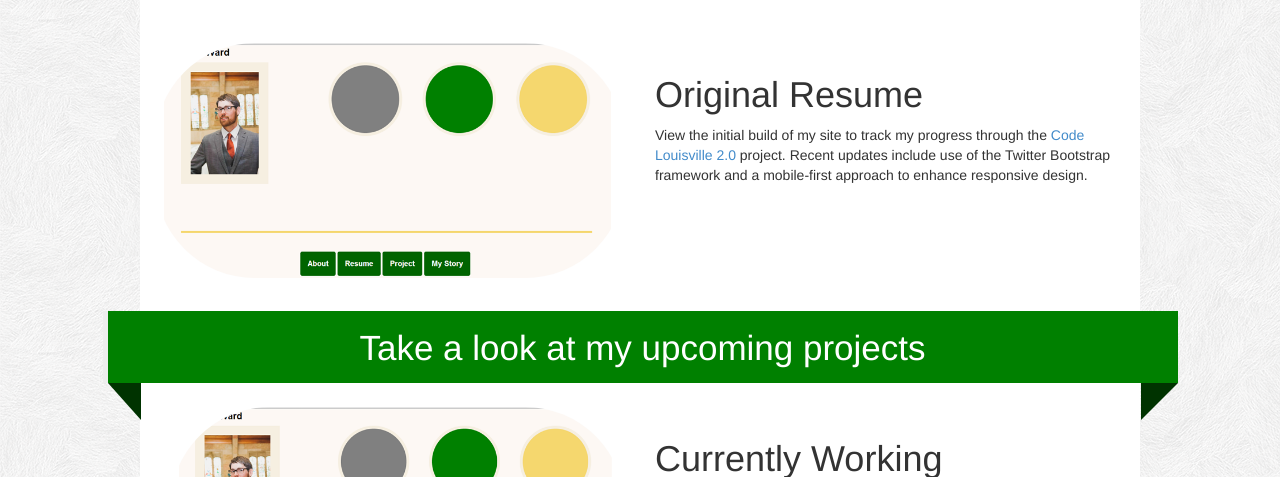
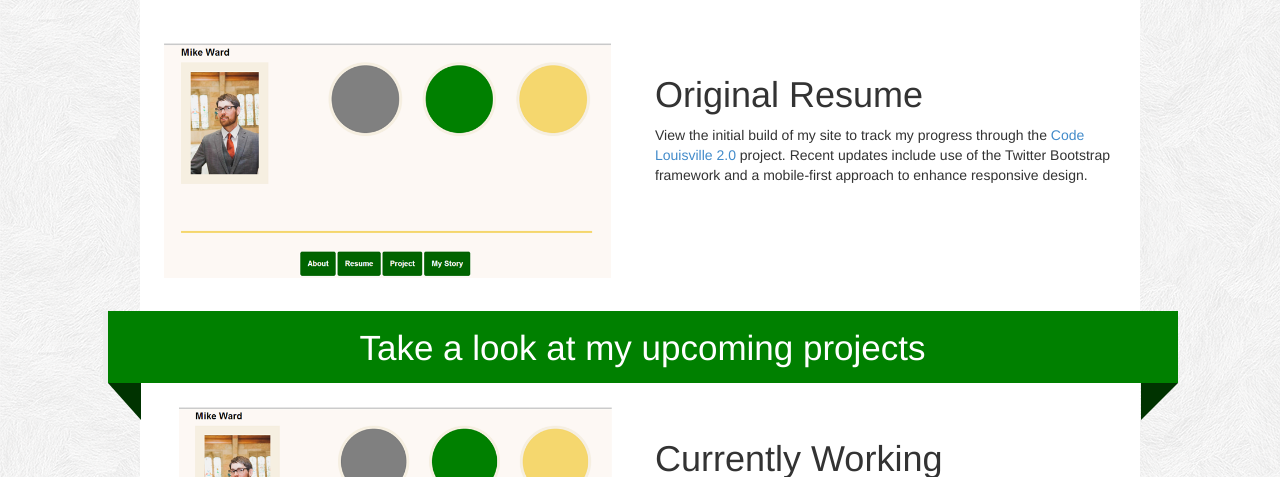
Before and after one commit to mickeyJoe86/mickeyJoe86.github.io, a plain HTML site: page portfolio.html in a window 1280 px wide. Shown: the part 323-800 px from the top of the page. Drawn offline with nearby package versions, Linux system fonts and the light colour scheme; some packages are replaced by stand-ins of ours.

Commit message:
Update my-styles.css

```diff
--- a/css/my-styles.css
+++ b/css/my-styles.css
@@ -26,7 +26,7 @@ body {
 
 }
 
-.photo > img {
+.logo-img {
 	border-radius: 100px;
 }
 
```
